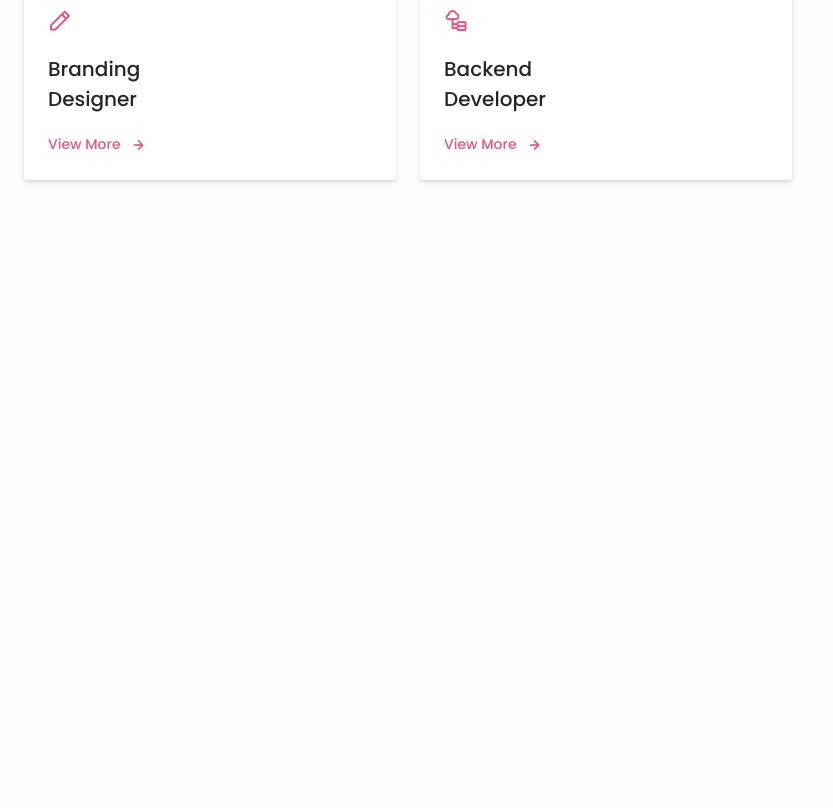
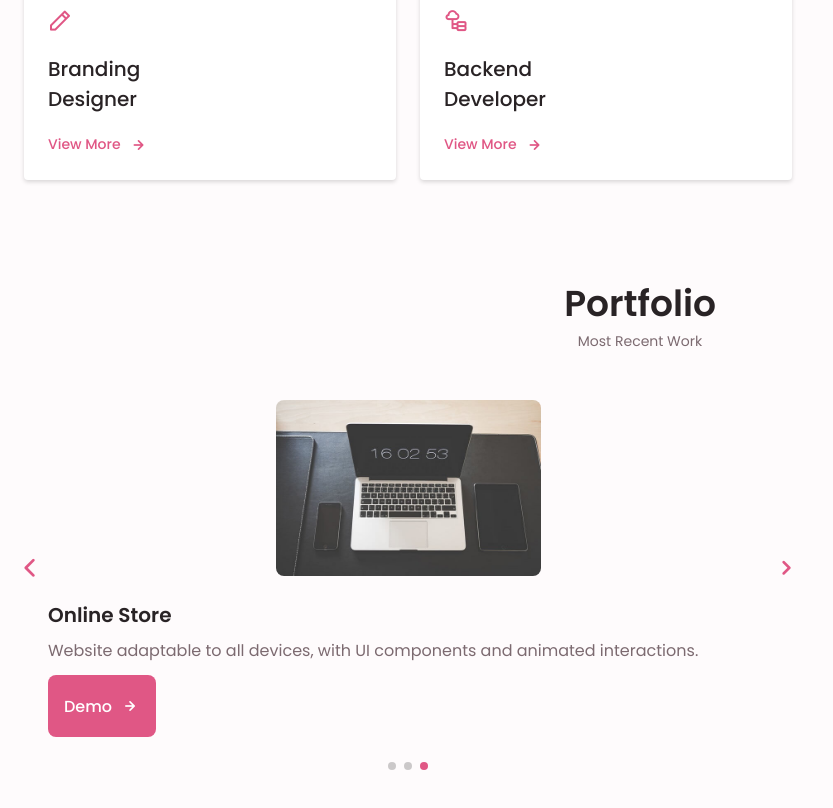
Before and after one commit to aniktanims/mta, a plain HTML site: page index.html in a window 1280 px wide. Shown: the part 3353-4161 px from the top of the page, without its empty margins (0-833 px from the left). Before the commit the page ends 4029 px from the top, so only its background shows below. Drawn offline with nearby package versions, Linux system fonts and the light colour scheme.

Commit message:
added portfolios

```diff
--- a/assets/css/styles.css
+++ b/assets/css/styles.css
@@ -615,7 +615,53 @@ __nav__toggle {
   visibility: visible;
 }
 /*==================== PORTFOLIO ====================*/
+.portfolio__container {
+  overflow: inherit;
+}
+.portfolio__content {
+  padding: 0 1.5rem;
+}
+.portfolio__img {
+  width: 265px;
+  border-radius: 0.5rem;
+  justify-self: center;
+}
 
+.portfolio__title {
+  font-size: var(--h3-font-size);
+  margin-bottom: var(--mb-0-5);
+}
+.portfolio__description {
+  margin-bottom: var(--mb-0-75);
+}
+.portfolio__button:hover .button__icon {
+  transform: translateX(0.25rem);
+}
+.swiper-button-prev::after,
+.swiper-button-next::after {
+  content: "";
+}
+.swiper-portfolio-icon {
+  font-size: 2rem;
+  color: var(--first-color);
+}
+.swiper-button-prev {
+  left: -0.5rem;
+}
+.swiper-button-next {
+  right: -0.5rem;
+}
+.swiper-container-horizontal > .swiper-pagination-bullets {
+  bottom: -2.5rem;
+}
+.swiper-pagination-bullet-active {
+  background-color: var(--first-color);
+}
+.swiper-button-prev,
+.swiper-button-next,
+.swiper-pagination-bullet {
+  outline: none;
+}
 /*==================== PROJECT IN MIND ====================*/
 
 /*==================== TESTIMONIAL ====================*/
--- a/assets/js/main.js
+++ b/assets/js/main.js
@@ -101,7 +101,18 @@ modalClose.forEach((btn, i) => {
 });
 
 /*==================== PORTFOLIO SWIPER  ====================*/
-
+let swiper = new Swiper(".portfolio__container", {
+  cssMode: true,
+  loop: true,
+  navigation: {
+    nextEl: ".swiper-button-next",
+    prevEl: ".swiper-button-prev",
+  },
+  pagination: {
+    el: ".swiper-pagination",
+    clickable: true,
+  },
+});
 /*==================== TESTIMONIAL ====================*/
 
 /*==================== SCROLL SECTIONS ACTIVE LINK ====================*/
--- a/index.html
+++ b/index.html
@@ -10,7 +10,7 @@
       href="https://unicons.iconscout.com/release/v4.0.0/css/line.css"
     />
     <!--==================== SWIPER CSS ====================-->
-    <link rel="stylesheet" href="" />
+    <link rel="stylesheet" href="assets/css/swiper-bundle.min.css" />
 
     <!--==================== CSS ====================-->
     <link rel="stylesheet" href="assets/css/styles.css" />
@@ -710,7 +710,94 @@
       </section>
 
       <!--==================== PORTFOLIO ====================-->
-      <section class="portfolio section" id="portfolio"></section>
+      <section class="portfolio section" id="portfolio">
+        <h2 class="section__title">Portfolio</h2>
+        <span class="section__subtitle">Most Recent Work</span>
+
+        <div class="portfolio__container container swiper-container">
+          <div class="swiper-wrapper">
+            <!--==================== PORTFOLIO 1 ====================-->
+            <div class="portfolio__content grid swiper-slide">
+              <img
+                src="assets/img/portfolio1.jpg"
+                alt=""
+                srcset=""
+                class="portfolio__img"
+              />
+              <div class="portfolio__data">
+                <h3 class="portfolio__title">Modern Website</h3>
+                <p class="portfolio__description">
+                  Website adaptable to all devices, with UI components and
+                  animated interactions.
+                </p>
+                <a
+                  href=""
+                  class="button button--flex button--smal portfolio__button"
+                >
+                  Demo
+                  <i class="uil uil-arrow-right button__icon"></i>
+                </a>
+              </div>
+            </div>
+
+            <!--==================== PORTFOLIO 2 ====================-->
+            <div class="portfolio__content grid swiper-slide">
+              <img
+                src="assets/img/portfolio2.jpg"
+                alt=""
+                srcset=""
+                class="portfolio__img"
+              />
+              <div class="portfolio__data">
+                <h3 class="portfolio__title">Brand Design</h3>
+                <p class="portfolio__description">
+                  Website adaptable to all devices, with UI components and
+                  animated interactions.
+                </p>
+                <a
+                  href=""
+                  class="button button--flex button--smal portfolio__button"
+                >
+                  Demo
+                  <i class="uil uil-arrow-right button__icon"></i>
+                </a>
+              </div>
+            </div>
+
+            <!--==================== PORTFOLIO 3 ====================-->
+            <div class="portfolio__content grid swiper-slide">
+              <img
+                src="assets/img/portfolio3.jpg"
+                alt=""
+                srcset=""
+                class="portfolio__img"
+              />
+              <div class="portfolio__data">
+                <h3 class="portfolio__title">Online Store</h3>
+                <p class="portfolio__description">
+                  Website adaptable to all devices, with UI components and
+                  animated interactions.
+                </p>
+                <a
+                  href=""
+                  class="button button--flex button--smal portfolio__button"
+                >
+                  Demo
+                  <i class="uil uil-arrow-right button__icon"></i>
+                </a>
+              </div>
+            </div>
+          </div>
+          <!-- ADD ARROWS -->
+          <div class="swiper-button-next">
+            <i class="uil uil-angle-right swiper-portfolio-icon"></i>
+          </div>
+          <div class="swiper-button-prev">
+            <i class="uil uil-angle-left-b swiper-portfolio-icon"></i>
+          </div>
+          <div class="swiper-pagination"></div>
+        </div>
+      </section>
 
       <!--==================== PROJECT IN MIND ====================-->
       <section class="project section"></section>
@@ -728,7 +815,7 @@
     <!--==================== SCROLL TOP ====================-->
 
     <!--==================== SWIPER JS ====================-->
-    <script src=""></script>
+    <script src="assets/js/swiper-bundle.min.js"></script>
 
     <!--==================== MAIN JS ====================-->
     <script src="assets/js/main.js"></script>
```
